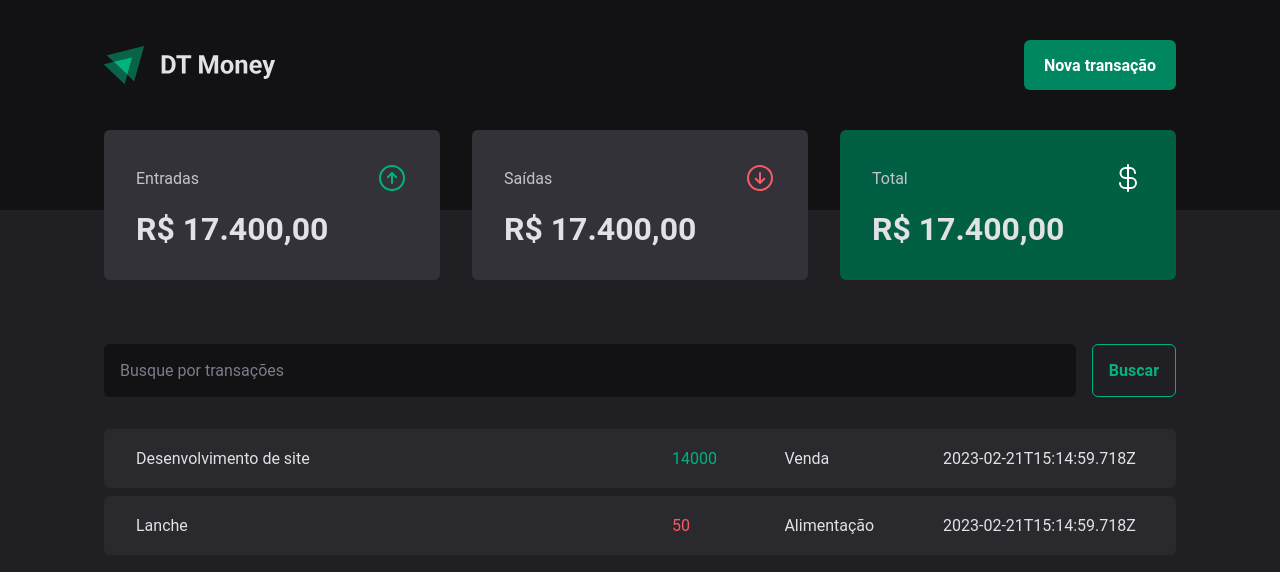
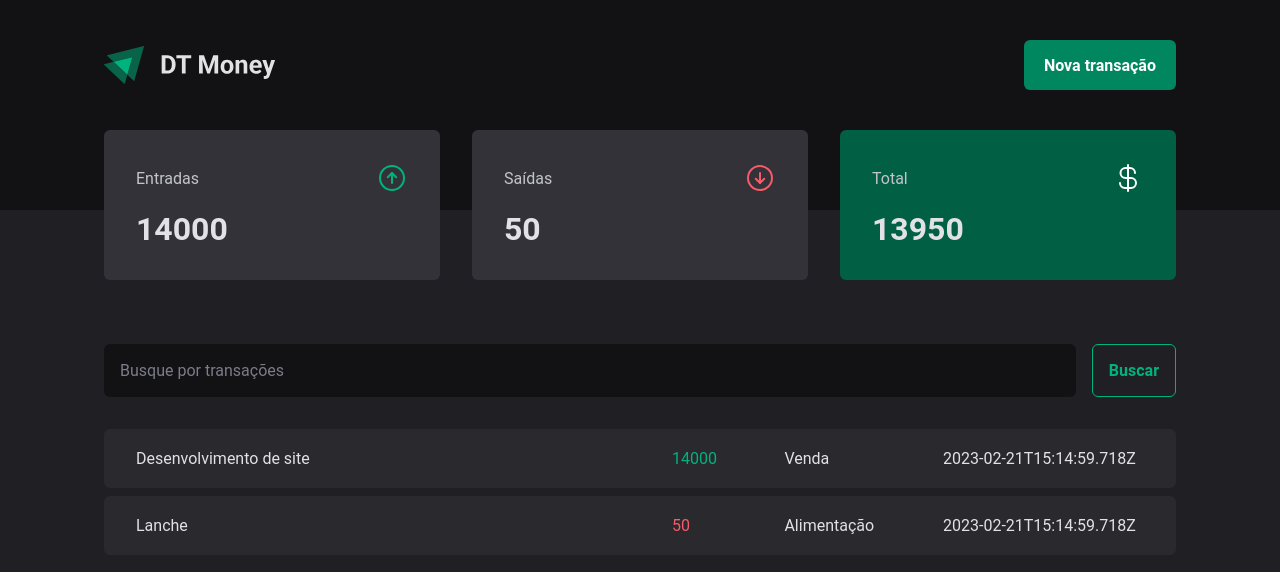
Before and after one commit to pedrocmoreira/dt-money, a React app: page / in a window 1280 px wide. Shown: the top 572 px of the page. Built offline with nearby package versions, Linux system fonts and the light colour scheme; data requests are answered from the project's data file; the HTML template or start-up script is replaced by a standard one.

Commit message:
chore: adicionando calculo do resumo de transações

```diff
--- a/src/pages/Summary/index.tsx
+++ b/src/pages/Summary/index.tsx
@@ -1,39 +1,61 @@
+import { useContext } from 'react';
+
 import { ArrowCircleDown, ArrowCircleUp, CurrencyDollar } from 'phosphor-react';
+
+import { TransactionsContext } from '../../contexts/TransactionContextType';
 
 import { SummaryCard, SummaryContainer } from "./styles";
 
 
-export function Summary(){
-  return(
+export function Summary() {
+  const { transactions } = useContext(TransactionsContext);
+
+  const summary = transactions.reduce(
+    (acc, transaction) => {
+      if(transaction.type === 'income'){
+        acc.income += transaction.price;
+        acc.total += transaction.price;
+      } else {
+        acc.outcome += transaction.price;
+        acc.total -= transaction.price;
+      }
+
+      return acc;
+    },
+     {
+      income: 0, outcome: 0, total: 0
+    });
+
+  return (
     <SummaryContainer>
       <SummaryCard>
         <header>
           <span>Entradas</span>
-          <ArrowCircleUp size={32} color='#00b37e'/>
+          <ArrowCircleUp size={32} color='#00b37e' />
 
         </header>
 
-        <strong>R$ 17.400,00</strong>
+        <strong>{summary.income}</strong>
       </SummaryCard>
 
       <SummaryCard>
         <header>
           <span>Saídas</span>
-          <ArrowCircleDown size={32} color='#F75A68'/>
+          <ArrowCircleDown size={32} color='#F75A68' />
 
         </header>
 
-        <strong>R$ 17.400,00</strong>
+        <strong>{summary.outcome}</strong>
       </SummaryCard>
 
       <SummaryCard variant='green'>
         <header>
           <span>Total</span>
-          <CurrencyDollar size={32} color='#FFFFFF'/>
+          <CurrencyDollar size={32} color='#FFFFFF' />
 
         </header>
 
-        <strong>R$ 17.400,00</strong>
+        <strong>{summary.total}</strong>
       </SummaryCard>
     </SummaryContainer>
   )
```
Also changed, not shown: src/pages/Transactions/index.tsx (line endings or trailing spaces).
